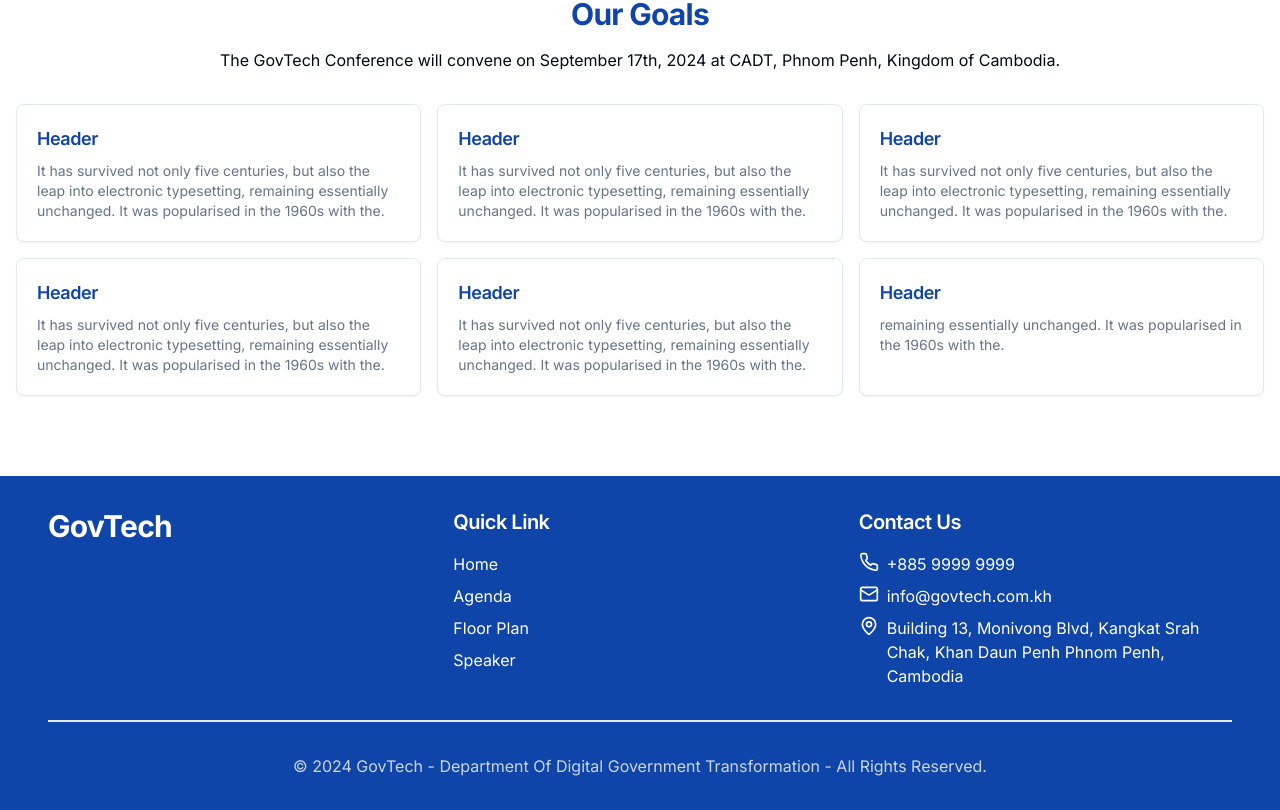
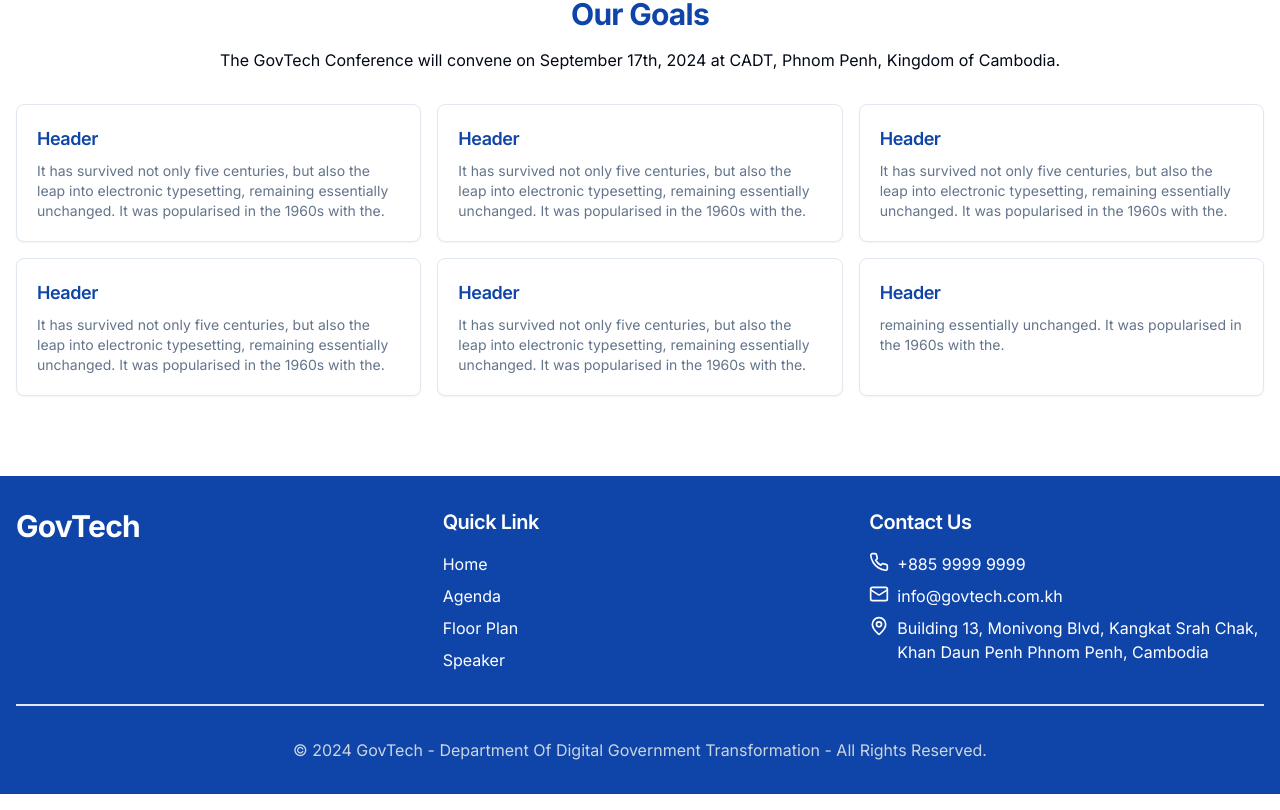
Before and after one commit to MPTCDITR/govtech-website, a Next.js app: page /en in a window 1280 px wide. Shown: the part 2665-3475 px from the top of the page. Built offline with nearby package versions, Linux system fonts and the light colour scheme.

Commit message:
fix: refactor footer

```diff
--- a/components/footer/Index.tsx
+++ b/components/footer/Index.tsx
@@ -5,7 +5,7 @@ import { QuickLink } from './QuickLink';
 
 export default function Footer() {
     return (
-        <footer className='bg-primary px-8 py-8 text-white'>
+        <footer className='bg-primary py-8 text-white'>
             <div className='container mx-auto px-4'>
                 <div className='grid grid-cols-1 gap-8 md:grid-cols-3'>
                     <div className='space-y-4'>
```
